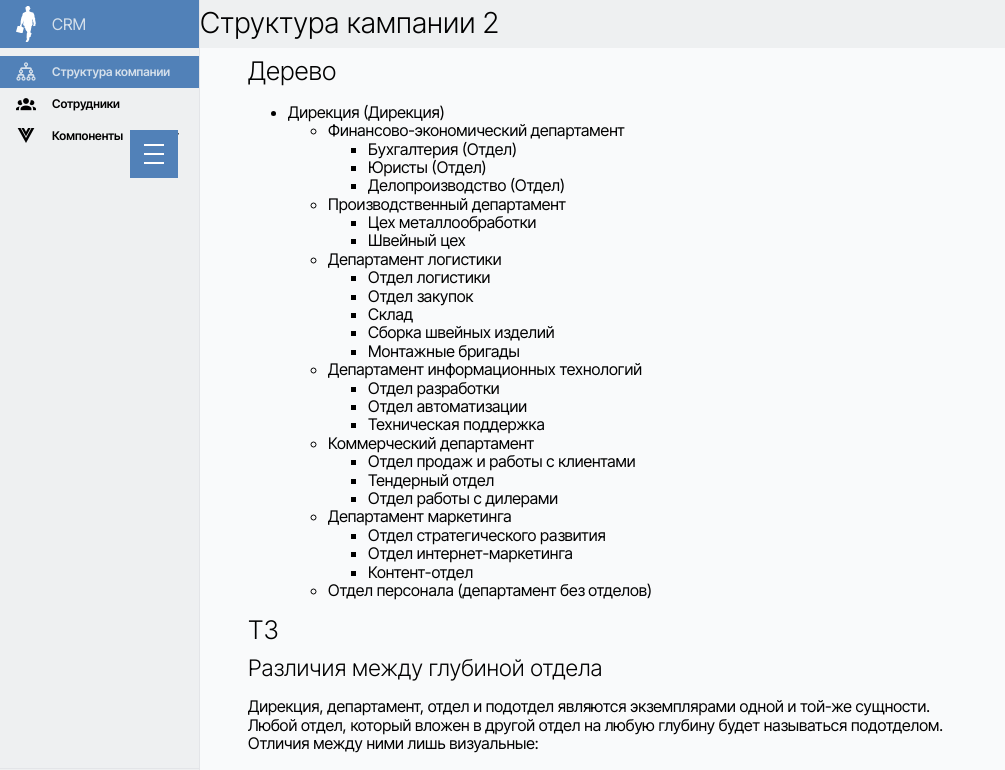
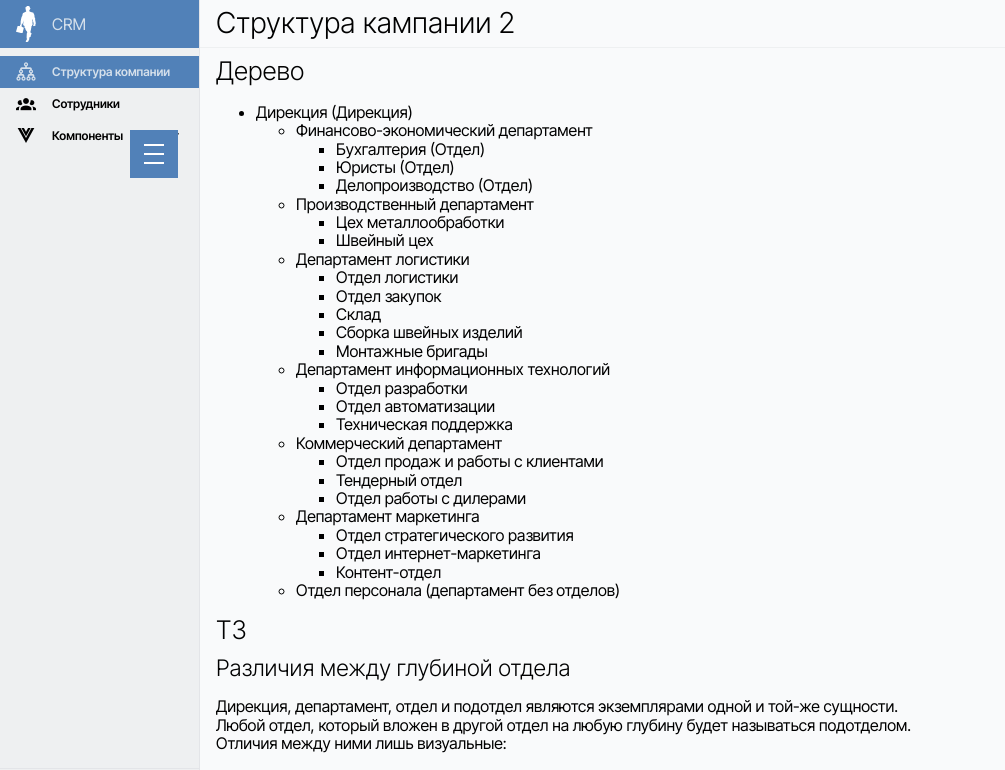
Before and after one commit to hardmagnett/big-company, a Vue app: page / in a window 1280 px wide. Shown: the top 770 px of the page, without its empty margins (0-1005 px from the left). Built offline with nearby package versions, Linux system fonts and the light colour scheme.

Commit message:
Переделка лэйаута 03

```diff
--- a/src/App.vue
+++ b/src/App.vue
@@ -43,6 +43,7 @@ import AHamburger from "@/a-library/components/layout/AHamburger/AHamburger.vue"
   .a-container {
     //outline: 1px solid orange;
     flex: 1 1 auto;
+    overflow-y: auto;
   }
 }
 
--- a/src/a-library/components/layout/AContainer/AContainer.vue
+++ b/src/a-library/components/layout/AContainer/AContainer.vue
@@ -26,12 +26,12 @@
     @media (min-width: $bpSm) {}
 
     @media (min-width: $bpMd) {
-      padding-left: calc(var(--gap) * 2);
-      padding-right: calc(var(--gap) * 2);
+      //padding-left: calc(var(--gap) * 2);
+      //padding-right: calc(var(--gap) * 2);
     }
     @media (min-width: $bpLg) {
-      padding-left: calc(var(--gap) * 3);
-      padding-right: calc(var(--gap) * 3);
+      //padding-left: calc(var(--gap) * 3);
+      //padding-right: calc(var(--gap) * 3);
     }
     @media (min-width: $bpXl) {}
     @media (min-width: $bpXxl) {}
--- a/src/a-library/components/layout/APageHeader/APageHeader.vue
+++ b/src/a-library/components/layout/APageHeader/APageHeader.vue
@@ -17,14 +17,15 @@ export default {
 
 <style scoped lang="scss">
 .a-page-header {
-  //outline: 1px solid darkred;
+  padding-left: var(--gap);
+  padding-right: var(--gap);
   height: var(--headerHeight);
 
   display: flex;
   flex-flow: row nowrap;
   align-items: center;
 
-  background-color: var(--clrBgBlueSmall);
+  background-color: var(--clrBgBlueBig);
   border-bottom: 1px solid var(--clrBorderBlueLightest)
 }
 </style>
```
